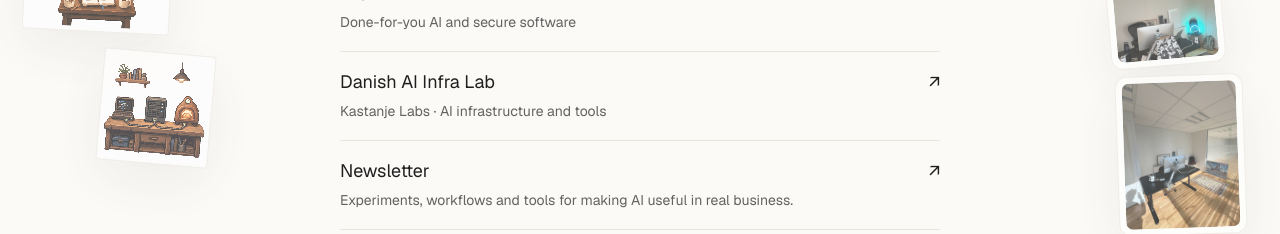
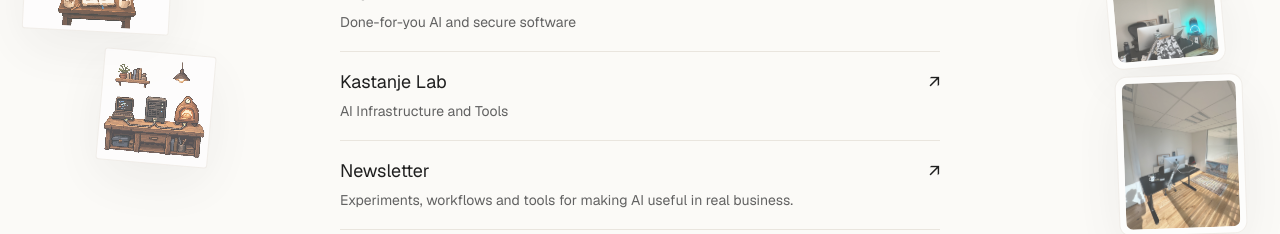
Before and after one commit to gustavonline/gustavonline-website, a React (Vite) app: page / in a window 1280 px wide. Shown: the part 485-719 px from the top of the page. Built offline with nearby package versions, Linux system fonts and the light colour scheme.

Commit message:
Use Kastanje Lab title and consistent family order

```diff
--- a/src/family/Family.tsx
+++ b/src/family/Family.tsx
@@ -5,7 +5,7 @@
 
 import { newsletterReceipt, submitNewsletter } from "./newsletter";
 
-const labels = { gustavonline: "gustavonline", onlinesourdough: "onlinesourdough", arcitai: "Arc’IT AI" };
+const labels = { onlinesourdough: "onlinesourdough", arcitai: "Arc’IT AI", gustavonline: "gustavonline" };
 const social = [
   ["YouTube", "https://www.youtube.com/@gustavonline", "youtube"],
   ["Instagram", "https://www.instagram.com/gustavonline/", "instagram"],
--- a/src/site-data.ts
+++ b/src/site-data.ts
@@ -88,7 +88,7 @@
         label: "Arc’IT AI",
         href: familyHref("arcitai"),
       },
-      { description: "Kastanje Labs · AI infrastructure and tools", label: "Danish AI Infra Lab", href: "https://github.com/kastanje-labs" },
+      { description: "AI Infrastructure and Tools", label: "Kastanje Lab", href: "https://github.com/kastanje-labs" },
       {
         description: "Experiments, workflows and tools for making AI useful in real business.",
         label: "Newsletter",
```
